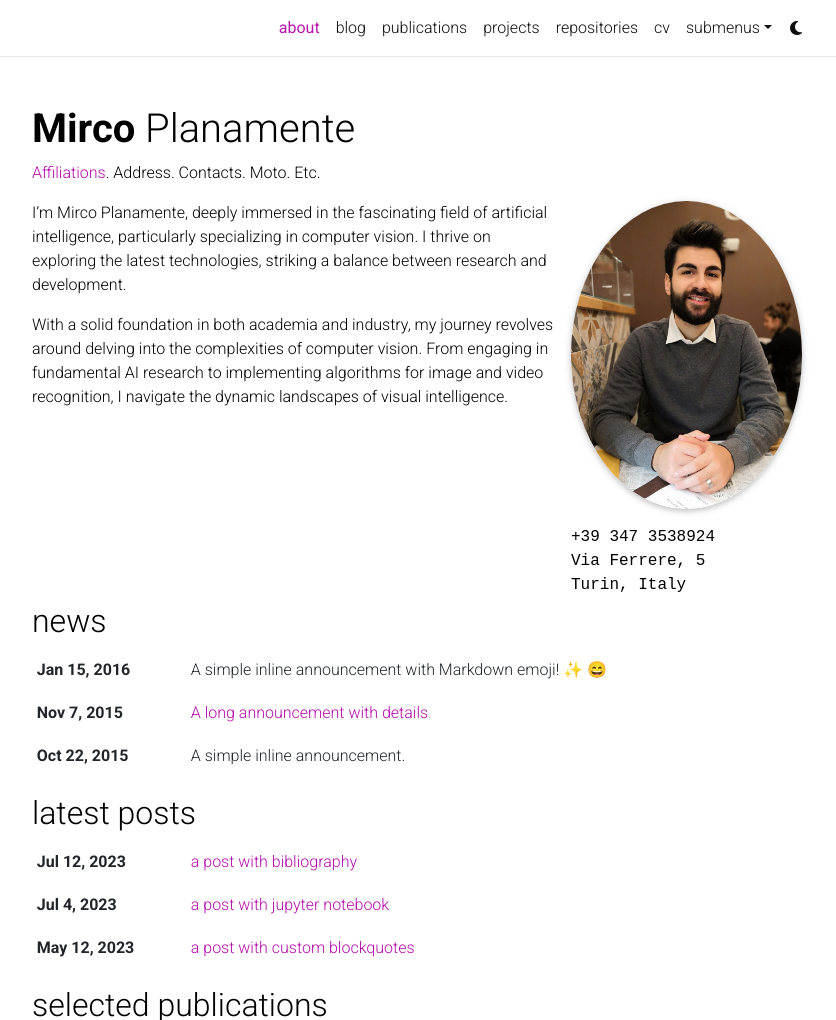
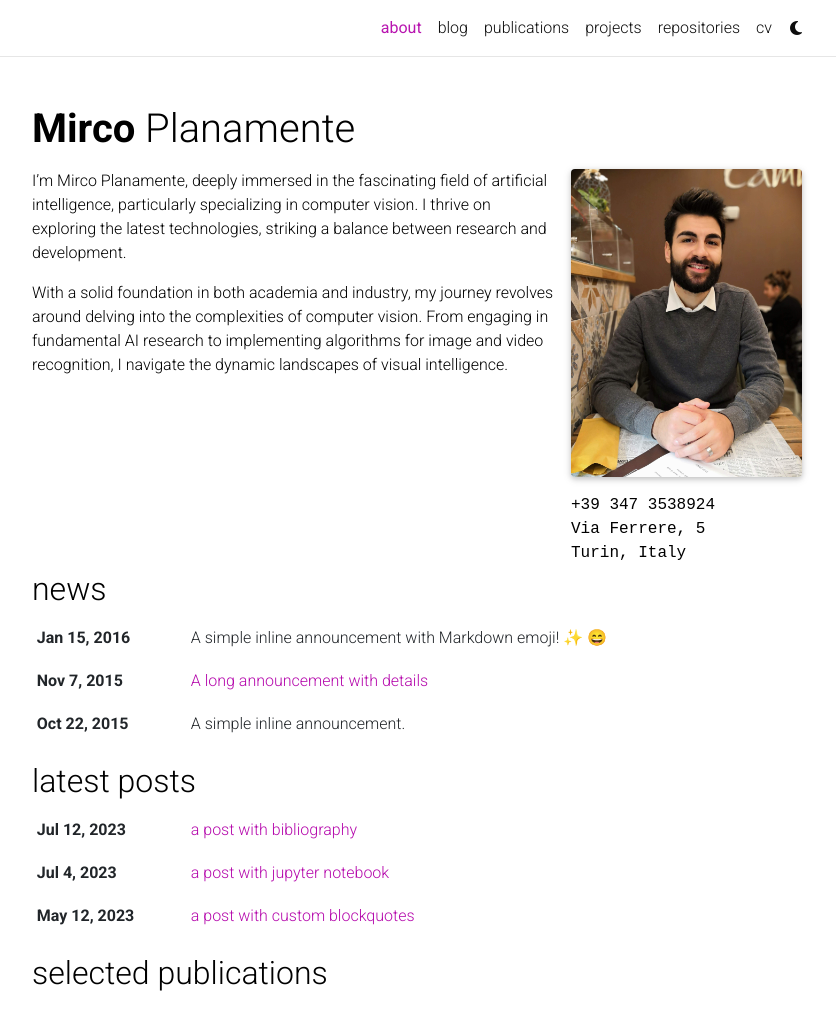
Before and after one commit to plana93/plana93.github.io, a Jekyll site: the page built from _pages/about.md, in a window 1280 px wide and 1341 px high, cut to the strip 0-1020 px from the top of the window. Shown: the whole strip, without its empty margins (223-1059 px from the left). Built offline with Jekyll 4.4.1, drawn with Linux system fonts in a browser that asks for light colours; full-size pictures stand in for the smaller copies a plugin makes; emoji names are drawn with the system emoji font; some web fonts are replaced; comment, search, counter and statistics services are not loaded; a style sheet for code colours, icons or effects is not loaded.

```diff
--- a/_pages/about.md
+++ b/_pages/about.md
@@ -2,12 +2,12 @@
 layout: about
 title: about
 permalink: /
-subtitle: <a href='#'>Affiliations</a>. Address. Contacts. Moto. Etc.
+subtitle: <a href='#'></a>
 
 profile:
   align: right
   image: prof_pic.jpg
-  image_circular: true # crops the image to make it circular
+  image_circular: false # crops the image to make it circular
   more_info: >
     <p> +39 347 3538924 </p>
     <p> Via Ferrere, 5 </p>
```
Also changed, not shown: _pages/dropdown.md (+1 -1 lines).
